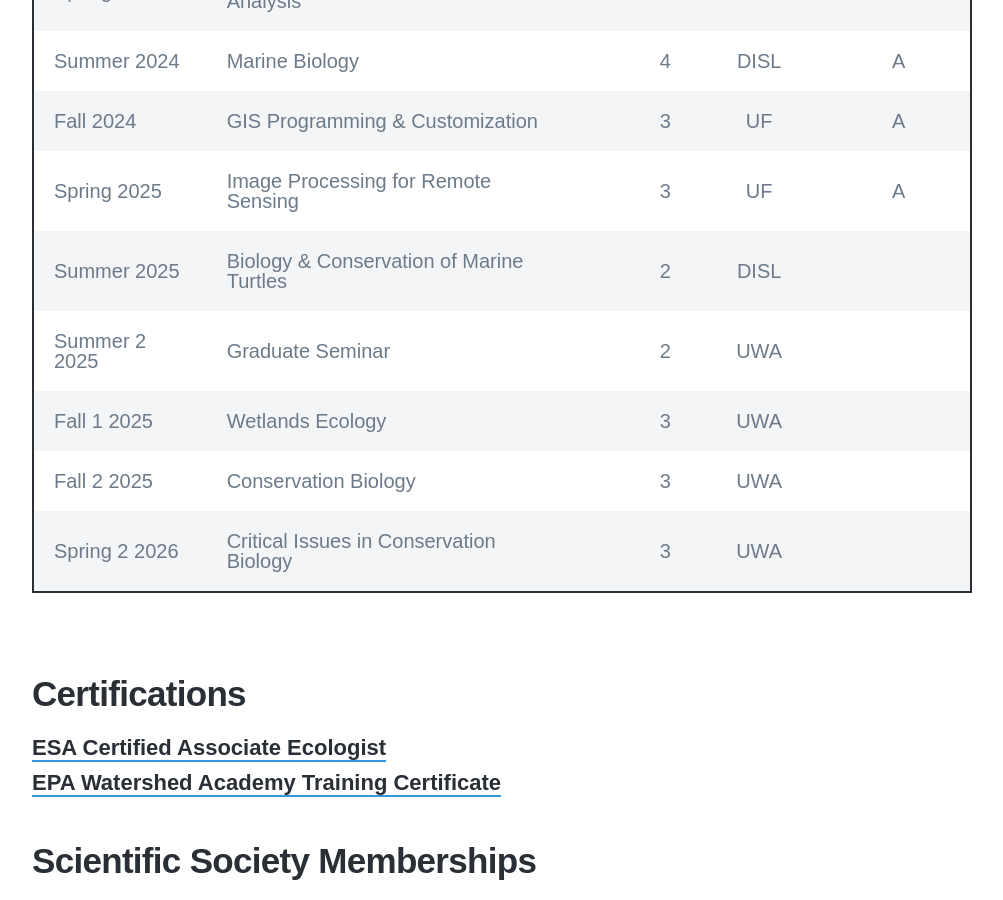
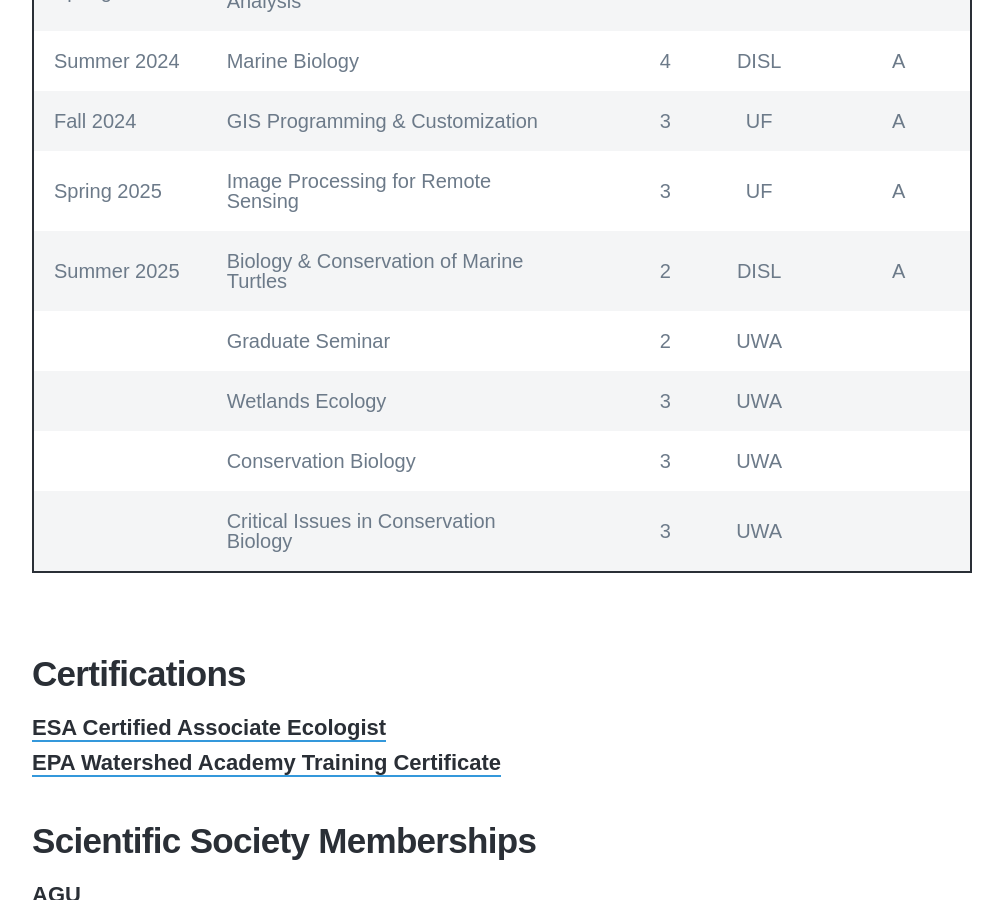
Before and after one commit to nstrands/nstrands.github.io, a Jekyll site: the page built from _pages/edu.md, in a window 1280 px wide and 900 px high, scrolled down 1316 px. Shown: the whole window, without its empty margins (138-1141 px from the left). Built offline with Jekyll 4.4.1, drawn with Linux system fonts in a browser that asks for light colours; nearby versions of some CDN libraries; some web fonts are replaced.

Commit message:
updated report card on edu page to reflect turtles grade

```diff
--- a/_pages/edu.md
+++ b/_pages/edu.md
@@ -18,11 +18,11 @@
 | Summer 2024     | Marine Biology                                 |       4   | DISL         | A             |
 | Fall 2024       | GIS Programming & Customization                |       3   | UF           | A             |
 | Spring 2025     | Image Processing for Remote Sensing            |       3   | UF           | A             |
-| Summer 2025     | Biology & Conservation of Marine Turtles       |       2   | DISL         |               |
-| Summer 2 2025   | Graduate Seminar												       |       2   | UWA          |               |
-| Fall 1 2025     | Wetlands Ecology                               |       3   | UWA          |               |
-| Fall 2 2025     | Conservation Biology                           |       3   | UWA          |               |
-| Spring 2 2026   | Critical Issues in Conservation Biology 	     |       3   | UWA          |               |
+| Summer 2025     | Biology & Conservation of Marine Turtles       |       2   | DISL         | A             |
+|                 | Graduate Seminar												       |       2   | UWA          |               |
+|                 | Wetlands Ecology                               |       3   | UWA          |               |
+|                 | Conservation Biology                           |       3   | UWA          |               |
+|                 | Critical Issues in Conservation Biology 	     |       3   | UWA          |               |
 
 
 ## Certifications
```
Also changed, not shown: 1 other file.
